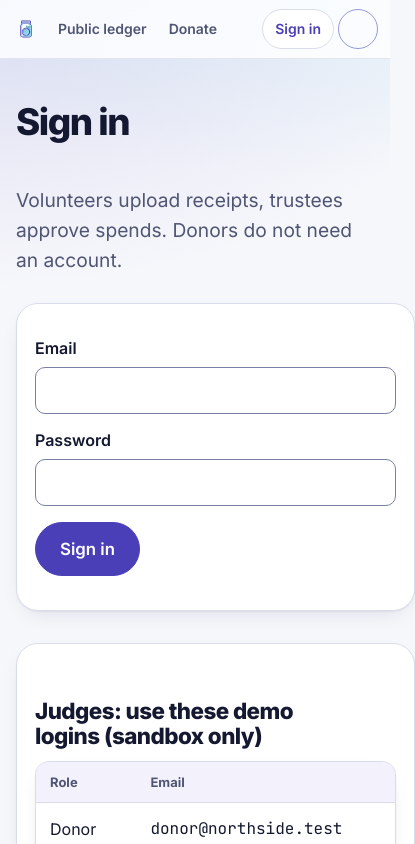
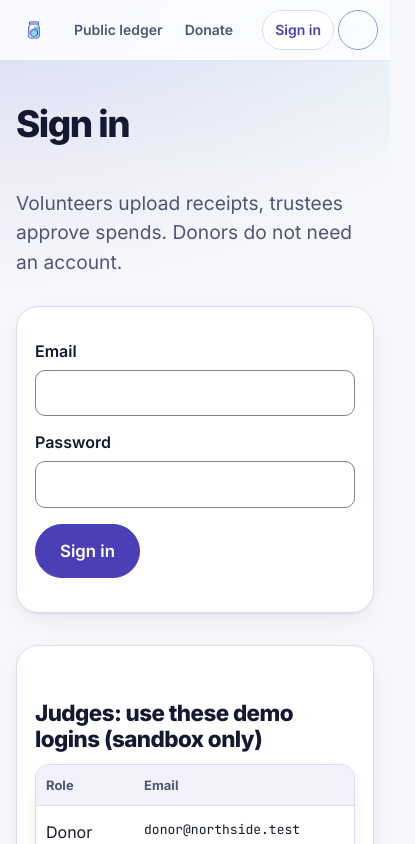
Before and after one commit to Tharun2075/glasshouse, a Next.js app: page /login in a window 390 px wide. Shown: the top 844 px of the page, 415 px wide, since content can reach past the window. Built offline with nearby package versions, Linux system fonts and the light colour scheme; no server answers.

Commit message:
R-UI5: probe fixes: grid status/amount/receipt widths, login split overflow at 390, phone table padding, 44px brand target, trace heading order

```diff
--- a/app/globals.css
+++ b/app/globals.css
@@ -180,7 +180,7 @@ table.plain td.c-vendor { font-weight: 650; }
 .timeline .node.held { background: var(--held-bg); color: var(--held); border-color: color-mix(in oklab, var(--held) 25%, transparent); }
 .timeline .step { padding-top: 10px; }
 .timeline .step > .k { color: var(--muted); font-size: 14px; font-weight: 600; }
-.timeline .step > h3 { margin: 2px 0 4px; }
+.timeline .step > h2.h3 { font-size: var(--step-1); font-weight: 680; margin: 2px 0 4px; }
 .trace-row { display: grid; grid-template-columns: 200px minmax(0, 1fr); gap: 20px; align-items: start; background: var(--surface); border: 1px solid var(--line); border-radius: var(--r); padding: 16px; margin: 8px 0 0; box-shadow: var(--shadow); }
 .trace-row img { width: 200px; max-width: 100%; height: auto; border: 1px solid var(--line); border-radius: var(--r-sm); display: block; transition: transform var(--dur) var(--ease), box-shadow var(--dur) var(--ease); }
 .trace-row a:hover img { transform: scale(1.02) rotate(-.5deg); box-shadow: var(--shadow-lift); }
@@ -257,7 +257,7 @@ footer.site .sandbox { display: inline-flex; gap: 8px; align-items: center; }
 @media (max-width: 900px) {
   .hero { grid-template-columns: 1fr; gap: 28px; }
   .stats { grid-template-columns: repeat(2, minmax(0, 1fr)); }
-  .split { grid-template-columns: 1fr; }
+  .split { grid-template-columns: minmax(0, 1fr); }
 }
 @media (max-width: 640px) {
   main { padding: 20px 16px 48px; }
@@ -294,7 +294,7 @@ footer.site .sandbox { display: inline-flex; gap: 8px; align-items: center; }
   table.cardtable td.c-action { display: block; margin-top: 10px; } table.cardtable td.c-action button { width: 100%; min-height: 44px; }
   /* F1: phone header stays on one row; the nav scrolls sideways instead of wrapping */
   header.top { flex-wrap: nowrap; gap: 8px; padding: 8px 12px; }
-  header.top .brand { font-size: 16px; flex: none; gap: 8px; }
+  header.top .brand { font-size: 16px; flex: none; gap: 8px; min-width: 44px; min-height: 44px; justify-content: center; }
   header.top .brand .word { display: none; }
   header.top nav { flex-wrap: nowrap; overflow-x: auto; min-width: 0; gap: 2px; white-space: nowrap; scrollbar-width: none; }
   header.top nav a { padding: 10px 10px; font-size: 14px; }
@@ -306,3 +306,11 @@ footer.site .sandbox { display: inline-flex; gap: 8px; align-items: center; }
 @media (prefers-reduced-motion: reduce) {
   *, *::before, *::after { animation-duration: 1ms !important; animation-delay: 0ms !important; animation-iteration-count: 1 !important; transition-duration: 1ms !important; scroll-behavior: auto !important; }
 }
+
+/* ledger: chips and amounts keep their full text in narrow phone columns */
+.ag-cell.c-tight { padding-left: 8px; padding-right: 8px; }
+@media (max-width: 640px) {
+  table.plain td, table.plain th { padding-left: 10px; padding-right: 10px; }
+  table.plain td.mono { font-size: 13px; }
+  .grid-toggle { width: 40px; height: 40px; }
+}
--- a/app/trace/[id]/page.tsx
+++ b/app/trace/[id]/page.tsx
@@ -19,7 +19,7 @@ export default async function Trace({ params }: { params: Promise<{ id: string }
     <ol className="timeline" aria-label="Path of this gift">
       <li className="rise d1">
         <span className="node" aria-hidden><Heart className="icon" size={22} /></span>
-        <div className="step"><span className="k">Gift received</span><h3>{t.donation.donor_name} gave <span className="mono">${fmt(t.donation.amount_cents)}</span></h3>
+        <div className="step"><span className="k">Gift received</span><h2 className="h3">{t.donation.donor_name} gave <span className="mono">${fmt(t.donation.amount_cents)}</span></h2>
           <p className="muted">To {t.appeal.title}.</p></div>
       </li>
       {t.rows.map((r, i) => {
```
Also changed, not shown: components/LedgerGrid.tsx (+4 -4 lines).
